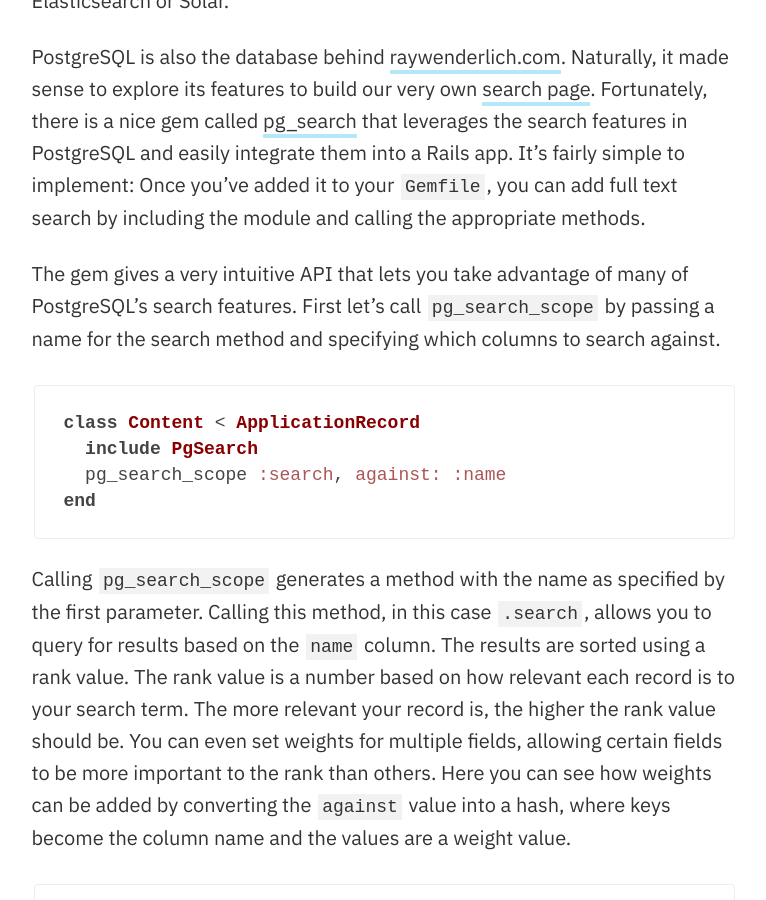
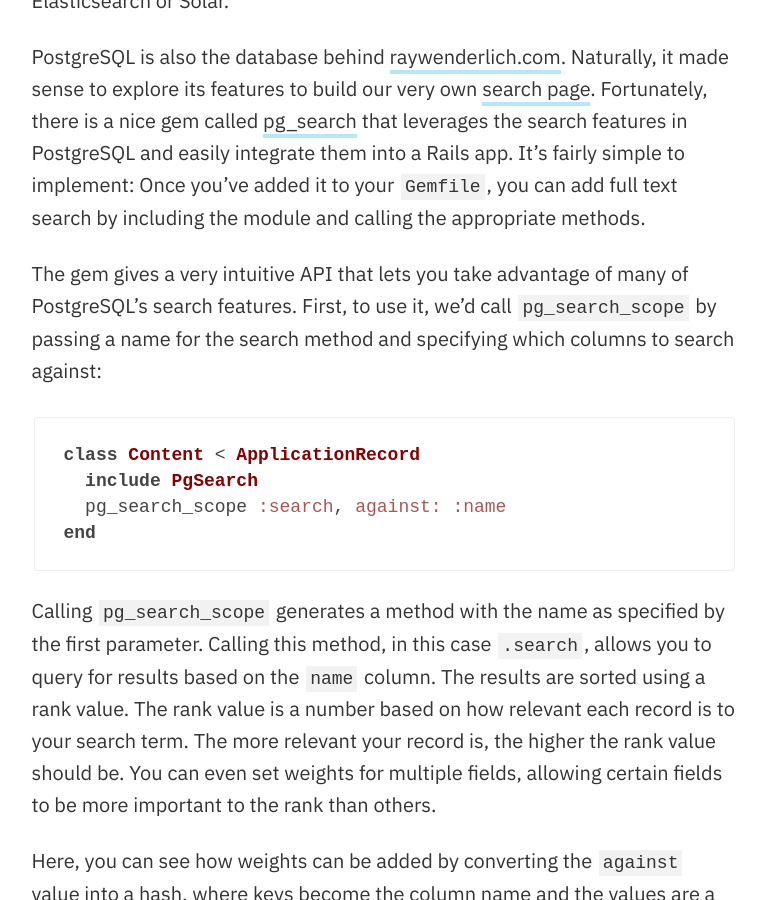
Before and after one commit to razeware/razeware.github.io, a Jekyll site: the page built from _posts/2019-02-13-extending-pg-search-sort.md, in a window 1280 px wide and 900 px high, scrolled down 1071 px. Shown: the whole window, without its empty margins (136-902 px from the left). Built offline with Jekyll 4.4.1, drawn with Linux system fonts in a browser that asks for light colours; nearby versions of some CDN libraries; some of the changed text lies outside the part shown.

Commit message:
MF Edits Round 2
Hi, Roel!

Great edits! I really appreciate that you've made the concepts more specific and that Core Data example really clears up for me what issue you were trying to solve.

Just a couple more things:
1. For your first code example, I've changed "let's" to "we'd" -- the difference is the present tense (which reads like a tutorial) instead of a situtaional example. "In order to x and y, we'd z and w." The rhetoric of "let's" would make the reader think they were supposed to be doing something but, really, you are just explaining to them what you WOULD do in that instance, hence the "we'd."

2. Remmeber to use a colon before you provide code. A colon's job is to announce to the reader that something is about to happen. You don't know that you know that this is what a colon is for, but your brain has been taught to see, "Oh! A colon! I'm about to get some information related to the information I just got!" In this case, it's the code. It's the best way to cue to the reader to look out for related information coming up.

Thanks, again, for this revision and nicely done!

````diff
--- a/_posts/2019-02-13-extending-pg-search-sort.md
+++ b/_posts/2019-02-13-extending-pg-search-sort.md
@@ -19,7 +19,8 @@ PostgreSQL comes out of the box with fantastic full text-search capabilities. Wi
 
 PostgreSQL is also the database behind [raywenderlich.com](https://www.raywenderlich.com/). Naturally, it made sense to explore its features to build our very own [search page](https://www.raywenderlich.com/library). Fortunately, there is a nice gem called [pg_search](https://github.com/Casecommons/pg_search) that leverages the search features in PostgreSQL and easily integrate them into a Rails app. It’s fairly simple to implement: Once you’ve added it to your `Gemfile`, you can add full text search by including the module and calling the appropriate methods.
 
-The gem gives a very intuitive API that lets you take advantage of many of PostgreSQL’s search features. First let's call `pg_search_scope` by passing a name for the search method and specifying which columns to search against.
+The gem gives a very intuitive API that lets you take advantage of many of PostgreSQL’s search features. First, to use it, we'd call `pg_search_scope` by passing a name for the search method and specifying which columns to search against:
+
 ```
 class Content < ApplicationRecord
   include PgSearch
@@ -27,7 +28,9 @@ class Content < ApplicationRecord
 end
 ```
 
-Calling `pg_search_scope` generates a method with the name as specified by the first parameter. Calling this method, in this case `.search`, allows you to query for results based on the `name` column. The results are sorted using a rank value. The rank value is a number based on how relevant each record is to your search term. The more relevant your record is, the higher the rank value should be. You can even set weights for multiple fields, allowing certain fields to be more important to the rank than others. Here you can see how weights can be added by converting the `against` value into a hash, where keys become the column name and the values are a weight value.
+Calling `pg_search_scope` generates a method with the name as specified by the first parameter. Calling this method, in this case `.search`, allows you to query for results based on the `name` column. The results are sorted using a rank value. The rank value is a number based on how relevant each record is to your search term. The more relevant your record is, the higher the rank value should be. You can even set weights for multiple fields, allowing certain fields to be more important to the rank than others.
+
+Here, you can see how weights can be added by converting the `against` value into a hash, where keys become the column name and the values are a weight value:
 
 ```
 class Content < ApplicationRecord
@@ -43,7 +46,7 @@ end
 
 The code above formed the basis of the first iteration of the raywenderlich.com search page. However, we were quick to realize that some searches were not returning optimal results. For example, under certain conditions, searching for "core data" would sometimes return content that didn't have the term "core data" in the title. The term may have been in the body text of the content, but since it was missing from the title, the results felt irrelevant to the search term.
 
-The example here shows how some results were getting ranked higher even if the search term was not in the `name` field. By default, `pg_search` sorts results by a rank result of all the queried columns combined as a single value. For some records, the lower ranked columns affected the rank value too much and the results did not appear intuitive:
+The example here shows how some results were getting ranked higher even if the search term was not in the `name` field. By default, `pg_search` sorts results by a rank result of all the queried columns combined as a single value. For some records, the lower-ranked columns affected the rank value too much and the results did not appear intuitive:
 
 ```
 irb:> Content.search('firebase').limit(5).map(&:name)
@@ -75,7 +78,7 @@ SELECT "contents".* FROM "contents" INNER JOIN
 ON "contents"."id" = pg_search_d1b2a59fbea7e20077af9f.pg_search_id
 ORDER BY pg_search_d1b2a59fbea7e20077af9f.rank DESC, "contents"."id" ASC
 ```
-As you can see, the entire result set is ordered by a `rank` value. What we needed, instead, was to be able to sort on the presence of the search term first of each column and then rank. The PostgreSQL `@@` search operator returns a Boolean value that we can use just for this purpose.
+As you can see, the entire result set is ordered by a `rank` value. What we needed, instead, was to be able to sort on the presence of the search term first of each column and then rank. The PostgreSQL `@@` search operator returns a Boolean value that we can use just for this purpose:
 ```
 db=# SELECT to_tsvector('simple', 'The quick brown fox.') @@ to_tsquery('simple', 'fox');
  ?column?
@@ -91,7 +94,7 @@ db=# SELECT to_tsvector('simple', 'The quick brown fox.') @@ to_tsquery('simple'
 ```
 By applying this concept to our search SQL query, we can sort the results a bit better.
 
-Since there is no easy-to-extend functionality on the `pg_search` gem, we had to monkey patch the necessary modules in an initializer. Monkey patching allowed us to get changes out quicker and get feedback sooner. To monkey patch, I added a class method `.with_pg_search_ordering`. When chained to our original search method, the gem produced the extra SQL needed to modify the `ORDER BY` clause of the query.
+Since there is no easy-to-extend functionality on the `pg_search` gem, we had to monkey patch the necessary modules in an initializer. Monkey patching allowed us to get changes out quicker and get feedback sooner. To monkey patch, I added a class method `.with_pg_search_ordering`. When chained to our original search method, the gem produced the extra SQL needed to modify the `ORDER BY` clause of the query:
 ```
 SELECT
 
````
